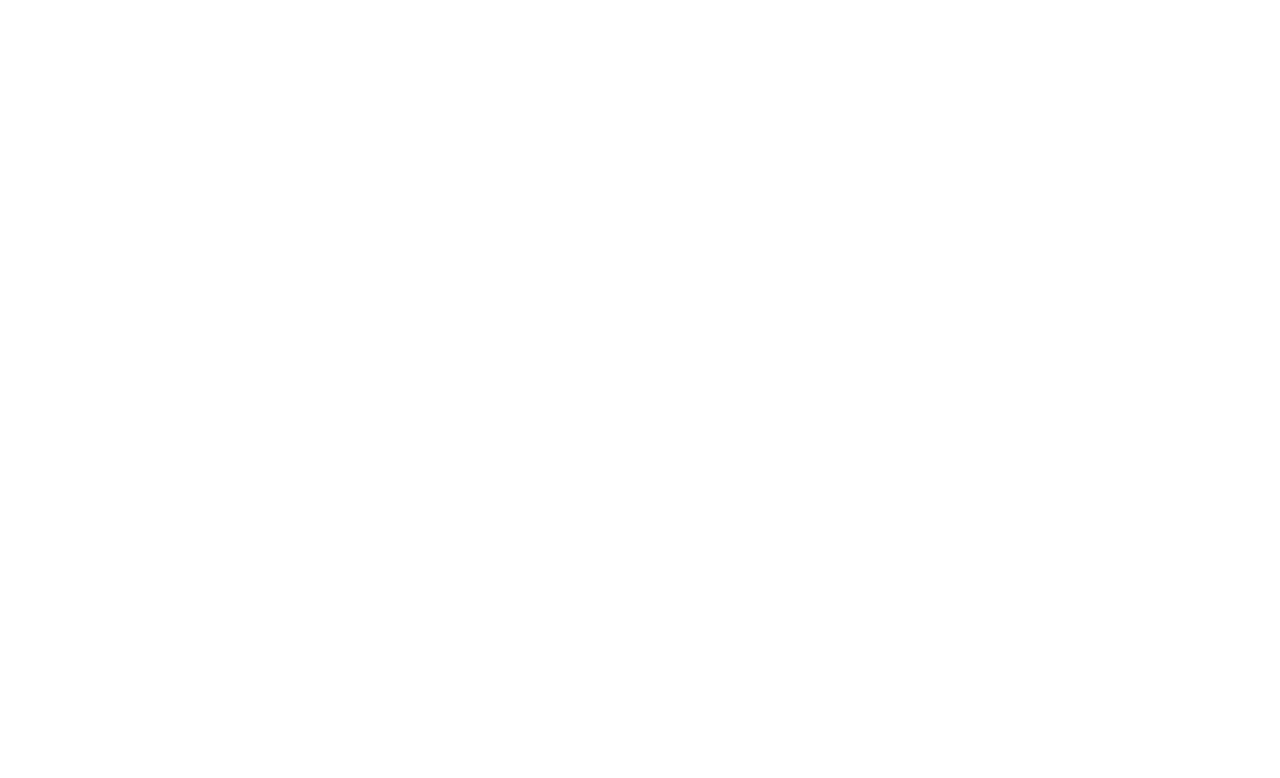
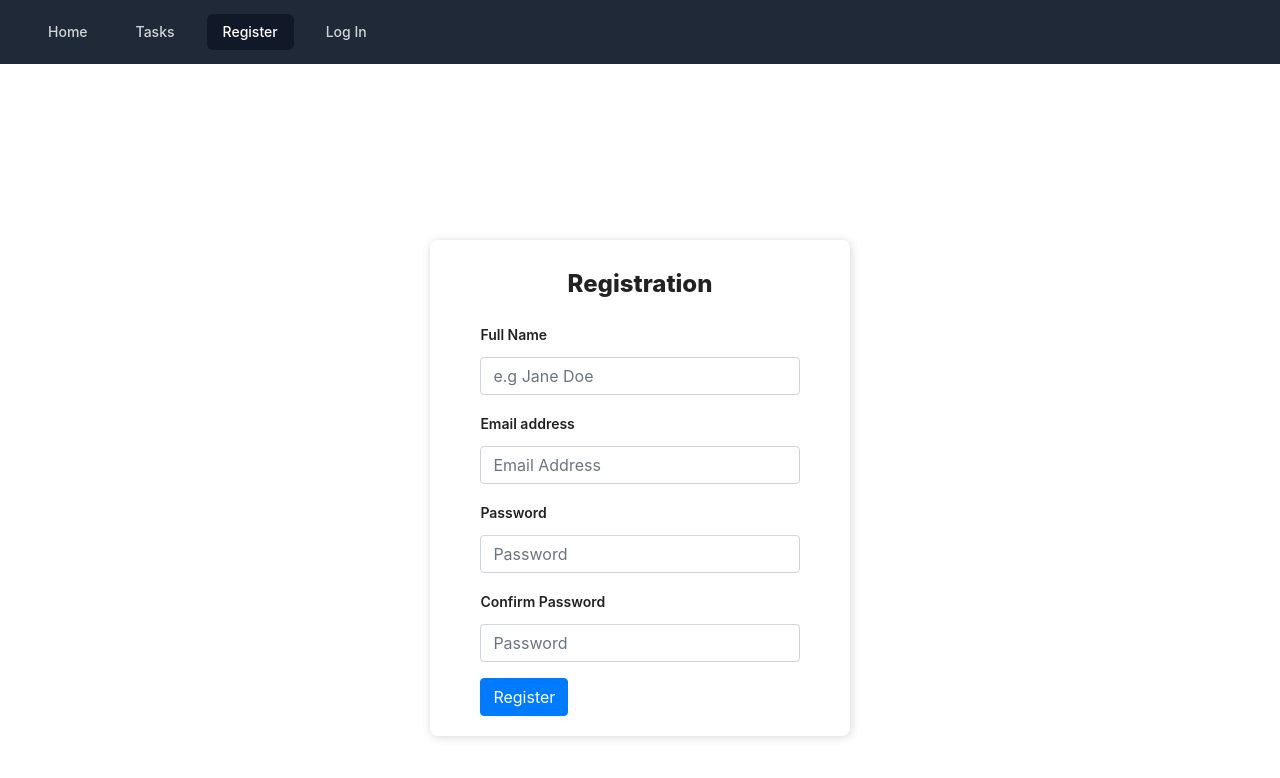
Before and after one commit to Turzoxpress/task-tracker-app-react-frontend, a React (Create React App) app: page /register in a window 1280 px wide. Before the commit this address had no page. Shown: the top 778 px of the page. Built offline with nearby package versions, Linux system fonts and the light colour scheme.

Commit message:
basic version completed

```diff
--- a/src/App.js
+++ b/src/App.js
@@ -5,6 +5,7 @@
 import Tasks from "./component/pages/tasks";
 import AddTask from "./component/pages/AddTask";
 import ManageUsers from "./component/pages/ManageUsers";
+import SignUp from "./component/pages/SignUp";
 
 function App() {
   return (
@@ -12,6 +13,7 @@
       <Routes>
         <Route path="/" element={<Tasks />} />
         <Route path="/login" element={<Login />} />
+        <Route path="/register" element={<SignUp />} />
         <Route path="/tasks" element={<Tasks />} />
         <Route path="/add_task" element={<AddTask />} />
         <Route path="/manage_users" element={<ManageUsers />} />
--- /dev/null
+++ b/src/component/assets/data3.json
@@ -0,0 +1,7 @@
+{
+  "total": 6,
+  "created": 2,
+  "working": 2,
+  "completed": 1,
+  "deleted": 1
+}
--- a/src/component/pages/NavBar.js
+++ b/src/component/pages/NavBar.js
@@ -2,7 +2,7 @@
 import { Disclosure, Menu, Transition } from "@headlessui/react";
 import { BellIcon, MenuIcon, XIcon } from "@heroicons/react/outline";
 
-import { Routes, Route, useNavigate } from "react-router-dom";
+import { Routes, Route, useNavigate, useLocation } from "react-router-dom";
 
 function classNames(...classes) {
   return classes.filter(Boolean).join(" ");
@@ -28,7 +28,13 @@
 
   const name = localStorage.getItem("name");
   let role = localStorage.getItem("role");
-  console.log("Role found in navbar : " + role);
+  let isLoggedIn = localStorage.getItem("isLoggedIn");
+
+  if (!isLoggedIn) {
+    isLoggedIn = false;
+  }
+
+  //console.log("Role found in navbar : " + role);
 
   //------------------
   let navigation = null;
@@ -37,17 +43,28 @@
       { name: "Home", href: "/", current: false },
       { name: "Tasks", href: "/tasks", current: false },
       { name: "Add Task", href: "/add_task", current: false },
-      { name: "Sign Up", href: "/login", current: false },
-      { name: "Sign In", href: "/login", current: false },
+      { name: "Register", href: "/register", current: false },
+      { name: "Log In", href: "/login", current: false },
     ];
   } else {
     navigation = [
       { name: "Home", href: "/", current: false },
       { name: "Tasks", href: "/tasks", current: false },
       // { name: "Add Task", href: "/add_task", current: false },
-      { name: "Sign Up", href: "/login", current: false },
-      { name: "Sign In", href: "/login", current: false },
+      { name: "Register", href: "/register", current: false },
+      { name: "Log In", href: "/login", current: false },
     ];
+  }
+
+  const location = useLocation();
+  const currentPath = location.pathname;
+
+  //-- set navigation button clicked based on path
+  for (let i = 0; i < navigation.length; i++) {
+    if (navigation[i].href === currentPath) {
+      navigation[i].current = true;
+      break;
+    }
   }
 
   //------------------------------------
@@ -111,6 +128,7 @@
                   <BellIcon className="h-6 w-6" aria-hidden="true" />
                 </button> */}
 
+                {isLoggedIn ? (
                   <div>
                     {/* Profile dropdown */}
                     <Menu as="div" className="ml-3 relative">
@@ -209,6 +227,9 @@
                       </Transition>
                     </Menu>
                   </div>
+                ) : (
+                  <div></div>
+                )}
               </div>
             </div>
           </div>
--- /dev/null
+++ b/src/component/pages/SignUp.js
@@ -0,0 +1,163 @@
+import React, { useState, Button } from "react";
+import "bootstrap/dist/css/bootstrap.min.css";
+import { Routes, Route, useNavigate } from "react-router-dom";
+
+import constants from "../utils/constants";
+import axios from "axios";
+
+import Navbar from "./NavBar";
+
+export default function (props) {
+  const navigate = useNavigate();
+
+  let [authMode, setAuthMode] = useState("signin");
+
+  const changeAuthMode = () => {
+    setAuthMode(authMode === "signin" ? "signup" : "signin");
+  };
+
+  const navigateLogin = () => {
+    // 👇️ navigate to /
+    navigate("/login");
+  };
+
+  //--------------------
+
+  const handleSubmit = (e) => {
+    e.preventDefault();
+  };
+
+  const signUp = () => {
+    //----------------
+
+    const name = document.getElementById("name").value;
+    const email = document.getElementById("email").value;
+    const password = document.getElementById("password").value;
+    const c_password = document.getElementById("c_password").value;
+
+    if (
+      name.length < 1 ||
+      email.length < 1 ||
+      password.length < 1 ||
+      c_password.length < 1
+    ) {
+      alert("Please fill all the fields!");
+    } else if (password != c_password) {
+      alert("'Password' and 'Confirm Password' does not matched!");
+    } else if (password.length < 8) {
+      alert("Password length must be at least 8 characters long!");
+    } else {
+      //alert(name + email + password + c_password);
+      //--------------------
+      axios({
+        method: "post",
+        url: constants.backend_server + constants.registerNewUser,
+        headers: {},
+        data: {
+          name: name,
+          email: email,
+          password: password,
+        },
+      })
+        .then(function (response) {
+          // console.log(response.data);
+
+          // console.log(response.status);
+
+          // //setToDoList(response.data.data);
+          // alert(response.data.message);
+          // window.location.reload(false);
+          //return response;
+
+          if (response.data.status === 200) {
+            alert(
+              "Registration successful! Please login and contact with your admin to provide you necessary permissions!"
+            );
+
+            navigateLogin();
+          } else {
+            alert(response.data.message);
+          }
+        })
+        .catch(function (error) {
+          return error;
+        });
+
+      //--------------------------------------
+    }
+
+    //-----------------------------
+  };
+
+  //------------------------------------
+
+  return (
+    <div>
+      <div>
+        <Navbar />
+      </div>
+      <br></br>
+      <div className="Auth-form-container">
+        <form className="Auth-form">
+          <div className="Auth-form-content">
+            <h3 className="Auth-form-title">Registration</h3>
+            {/* <div className="text-center">
+              Already registered?{" "}
+              <span className="link-primary" onClick={navigateLogin}>
+                Registration
+              </span>
+            </div> */}
+            <div className="form-group mt-3">
+              <label>Full Name</label>
+              <input
+                id="name"
+                type="text"
+                className="form-control mt-1"
+                placeholder="e.g Jane Doe"
+              />
+            </div>
+            <div className="form-group mt-3">
+              <label>Email address</label>
+              <input
+                id="email"
+                type="email"
+                className="form-control mt-1"
+                placeholder="Email Address"
+              />
+            </div>
+            <div className="form-group mt-3">
+              <label>Password</label>
+              <input
+                id="password"
+                type="password"
+                className="form-control mt-1"
+                placeholder="Password"
+              />
+            </div>
+            <div className="form-group mt-3">
+              <label>Confirm Password</label>
+              <input
+                id="c_password"
+                type="password"
+                className="form-control mt-1"
+                placeholder="Password"
+              />
+            </div>
+            <div className="d-grid gap-2 mt-3">
+              <button
+                type="button"
+                onClick={signUp}
+                className="btn btn-primary"
+              >
+                Register
+              </button>
+            </div>
+            {/* <p className="text-center mt-2">
+            Forgot <a href="#">password?</a>
+          </p> */}
+          </div>
+        </form>
+      </div>
+    </div>
+  );
+}
--- a/src/component/pages/ToDo.js
+++ b/src/component/pages/ToDo.js
@@ -4,7 +4,7 @@
 import Dropdown from "react-dropdown";
 import "react-dropdown/style.css";
 
-const ToDo = ({ todo, handleToggle, handleDelete, isLoggedIn }) => {
+const ToDo = ({ todo, handleToggle, handleDelete, isLoggedIn, role }) => {
   // console.log("isLoggedIn value ToDo : " + isLoggedIn);
 
   const my_id = todo._id;
@@ -96,7 +96,7 @@
           </p>
 
           <div className="card-body">
-            {isLoggedIn ? (
+            {isLoggedIn && (role === "admin" || role === "employee") ? (
               <div>
                 <div className="right_button_align">
                   <div className="drop_down_div m-2">
@@ -165,7 +165,7 @@
               </div>
             </div>
 
-            {isLoggedIn && todo.status != "deleted" ? (
+            {isLoggedIn && todo.status != "deleted" && role === "admin" ? (
               <div className="right_button_align">
                 <a
                   id={todo._id}
--- a/src/component/pages/ToDoList.js
+++ b/src/component/pages/ToDoList.js
@@ -1,7 +1,13 @@
 import React from "react";
 import ToDo from "./ToDo";
 
-const ToDoList = ({ toDoList, handleToggle, handleDelete, isLoggedIn }) => {
+const ToDoList = ({
+  toDoList,
+  handleToggle,
+  handleDelete,
+  isLoggedIn,
+  role,
+}) => {
   // console.log("isLoggedIn value ToDoList : " + isLoggedIn);
   return (
     <div className="custom_div_center">
@@ -12,6 +18,7 @@
             handleToggle={handleToggle}
             handleDelete={handleDelete}
             isLoggedIn={isLoggedIn}
+            role={role}
           />
         );
       })}
--- a/src/component/pages/login.js
+++ b/src/component/pages/login.js
@@ -74,18 +74,14 @@
 
   if (authMode === "signin") {
     return (
+      <div>
+        <div>
+          <Navbar />
+        </div>
+        <br></br>
         <div className="Auth-form-container">
           <form className="Auth-form" onSubmit={handleSubmit}>
             <div className="Auth-form-content">
-            <div>
-              <button
-                type="button"
-                className="btn btn-secondary"
-                onClick={navigateHome}
-              >
-                Home
-              </button>
-            </div>
               <h3 className="Auth-form-title">Sign In</h3>
               {/* <div className="text-center">
               Not registered yet?{" "}
@@ -112,8 +108,12 @@
                 />
               </div>
               <div className="d-grid gap-2 mt-3">
-              <button type="button" className="btn btn-primary" onClick={login}>
-                Login
+                <button
+                  type="button"
+                  className="btn btn-primary"
+                  onClick={login}
+                >
+                  Log In
                 </button>
               </div>
               {/* <p className="text-center mt-2">
@@ -121,6 +121,7 @@
             </p> */}
             </div>
           </form>
+        </div>
       </div>
     );
   }
--- a/src/component/utils/constants.js
+++ b/src/component/utils/constants.js
@@ -1,16 +1,17 @@
 module.exports = {
   backend_server: "http://localhost:3000",
 
+  registerNewUser: "/user/register-user",
   login: "/user/login-user",
+  getAllUsers: "/user/get-users",
+  updateUserRole: "/user/update-user-role",
 
   addTask: "/todo/add-task",
   getAllTasks: "/todo/get-all-tasks",
   getAllTasksStatus: "/todo/get-all-tasks-status",
   changeTask: "/todo/change-task",
   deleteTask: "/todo/delete-task",
-
-  getAllUsers: "/user/get-users",
-  updateUserRole: "/user/update-user-role",
+  getTotalTaskCount: "/todo/task-count",
 
   authorized_admin_emails: [
     "turzoxpress@gmail.com",
--- a/src/index.css
+++ b/src/index.css
@@ -120,3 +120,10 @@
   max-width: 900px;
   height: auto;
 }
+
+.login_div {
+  align-items: center;
+  align-content: center;
+  width: 100%;
+  display: flex;
+}
```
Also changed, not shown: src/component/pages/tasks.js (+36 -57 lines). Lines whose indentation alone changed are shown as unchanged.
